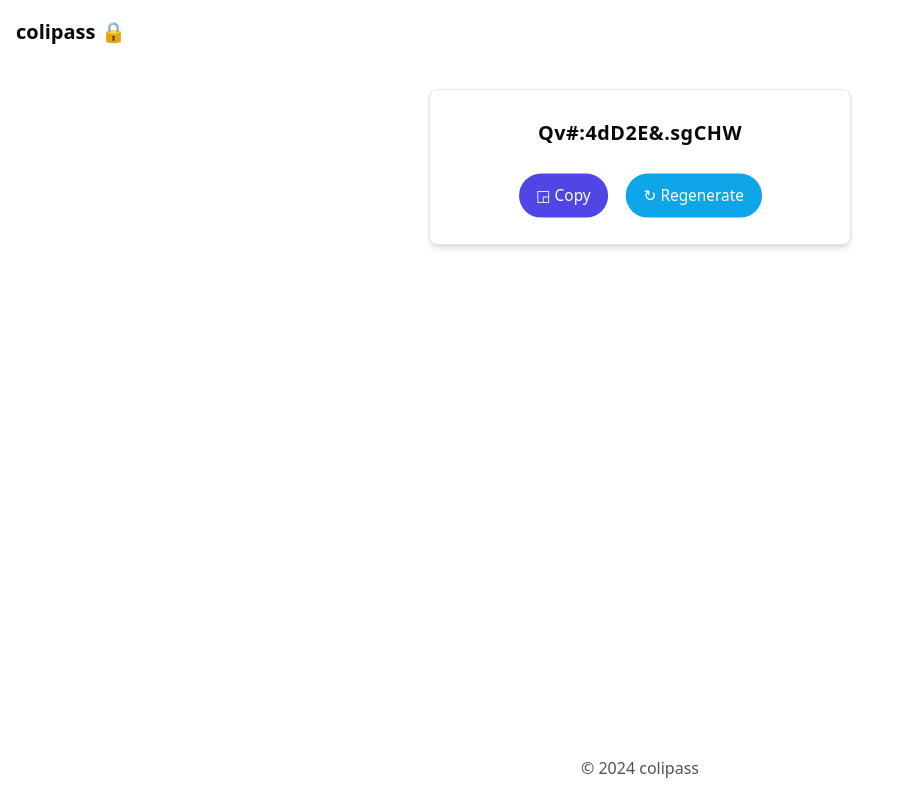
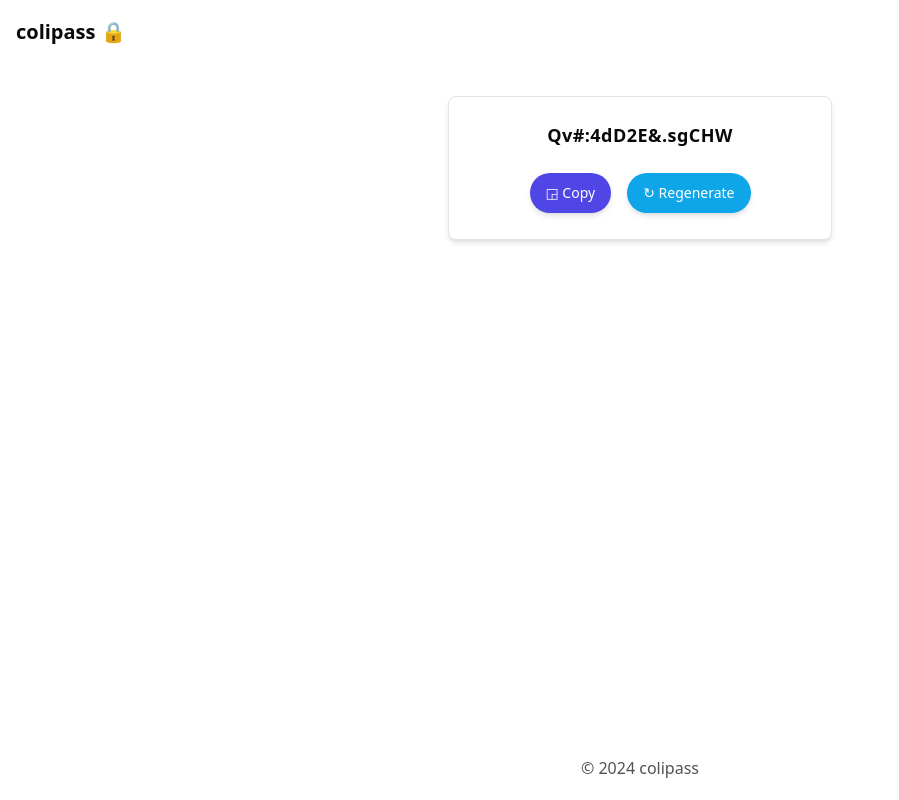
Before and after one commit to colidevs/colipass, a Next.js app: page / in a window 1280 px wide. Shown: the whole page, without its empty margins (0-899 px from the left). Built offline with nearby package versions, Linux system fonts and the light colour scheme.

Commit message:
Desacople de homepage más modificación y nuevos estilos

```diff
--- a/src/app/page.tsx
+++ b/src/app/page.tsx
@@ -1,23 +1,5 @@
-import {Button} from "@/components/ui/button";
-import {Label} from "@/components/ui/label";
-import {Card, CardContent, CardHeader} from "@/components/ui/card";
+import CardPassword from "@/components/ui/CardPassword";
 
-export default function HomePage() {
-  return (
-    <Card className="m-auto w-96 scale-110 shadow-md">
-      <CardHeader>
-        <Label className="place-self-center text-lg font-semibold tracking-wide" htmlFor="password">
-          Qv#:4dD2E&.sgCHW
-        </Label>
-      </CardHeader>
-      <CardContent className="flex justify-center gap-4">
-        <Button className="rounded-full bg-indigo-600 text-white" id="copy">
-          ◲ Copy
-        </Button>
-        <Button className="rounded-full bg-sky-500 text-white" id="regenerate">
-          ↻ Regenerate
-        </Button>
-      </CardContent>
-    </Card>
-  );
+export default async function HomePage() {
+  return <CardPassword />;
 }
--- /dev/null
+++ b/src/components/ui/CardPassword.tsx
@@ -0,0 +1,29 @@
+import {Button} from "@/components/ui/button";
+import {Label} from "@/components/ui/label";
+import {Card, CardContent, CardHeader} from "@/components/ui/card";
+
+export default function CardPassword() {
+  return (
+    <Card className="m-auto size-36 w-96 shadow-md">
+      <CardHeader>
+        <Label className="text-center text-lg font-semibold tracking-wide" htmlFor="password">
+          Qv#:4dD2E&.sgCHW
+        </Label>
+      </CardHeader>
+      <CardContent className="flex justify-center gap-4">
+        <Button
+          className="rounded-full border-indigo-700 bg-indigo-600 text-white shadow-md transition-transform ease-in-out hover:scale-110"
+          id="copy"
+        >
+          ◲ Copy
+        </Button>
+        <Button
+          className="rounded-full bg-sky-500 text-white shadow-md transition-transform ease-in-out hover:scale-110"
+          id="regenerate"
+        >
+          ↻ Regenerate
+        </Button>
+      </CardContent>
+    </Card>
+  );
+}
--- a/src/components/ui/card.tsx
+++ b/src/components/ui/card.tsx
@@ -1,79 +1,62 @@
-import * as React from "react"
+import * as React from "react";
 
-import { cn } from "@/lib/utils"
+import {cn} from "@/lib/utils";
 
-const Card = React.forwardRef<
-  HTMLDivElement,
-  React.HTMLAttributes<HTMLDivElement>
->(({ className, ...props }, ref) => (
+const Card = React.forwardRef<HTMLDivElement, React.HTMLAttributes<HTMLDivElement>>(
+  ({className, ...props}, ref) => (
     <div
       ref={ref}
-    className={cn(
-      "rounded-lg border bg-card text-card-foreground shadow-sm",
-      className
-    )}
+      className={cn("rounded-lg border bg-card text-card-foreground shadow-sm", className)}
       {...props}
     />
-))
-Card.displayName = "Card"
+  ),
+);
 
-const CardHeader = React.forwardRef<
-  HTMLDivElement,
-  React.HTMLAttributes<HTMLDivElement>
->(({ className, ...props }, ref) => (
-  <div
+Card.displayName = "Card";
+
+const CardHeader = React.forwardRef<HTMLDivElement, React.HTMLAttributes<HTMLDivElement>>(
+  ({className, ...props}, ref) => (
+    <div ref={ref} className={cn("flex flex-col space-y-1.5 p-6", className)} {...props} />
+  ),
+);
+
+CardHeader.displayName = "CardHeader";
+
+const CardTitle = React.forwardRef<HTMLParagraphElement, React.HTMLAttributes<HTMLHeadingElement>>(
+  ({className, ...props}, ref) => (
+    <h3
       ref={ref}
-    className={cn("flex flex-col space-y-1.5 p-6", className)}
+      className={cn("text-2xl font-semibold leading-none tracking-tight", className)}
       {...props}
     />
-))
-CardHeader.displayName = "CardHeader"
+  ),
+);
 
-const CardTitle = React.forwardRef<
-  HTMLParagraphElement,
-  React.HTMLAttributes<HTMLHeadingElement>
->(({ className, ...props }, ref) => (
-  <h3
-    ref={ref}
-    className={cn(
-      "text-2xl font-semibold leading-none tracking-tight",
-      className
-    )}
-    {...props}
-  />
-))
-CardTitle.displayName = "CardTitle"
+CardTitle.displayName = "CardTitle";
 
 const CardDescription = React.forwardRef<
   HTMLParagraphElement,
   React.HTMLAttributes<HTMLParagraphElement>
->(({ className, ...props }, ref) => (
-  <p
-    ref={ref}
-    className={cn("text-sm text-muted-foreground", className)}
-    {...props}
-  />
-))
-CardDescription.displayName = "CardDescription"
+>(({className, ...props}, ref) => (
+  <p ref={ref} className={cn("text-sm text-muted-foreground", className)} {...props} />
+));
 
-const CardContent = React.forwardRef<
-  HTMLDivElement,
-  React.HTMLAttributes<HTMLDivElement>
->(({ className, ...props }, ref) => (
+CardDescription.displayName = "CardDescription";
+
+const CardContent = React.forwardRef<HTMLDivElement, React.HTMLAttributes<HTMLDivElement>>(
+  ({className, ...props}, ref) => (
     <div ref={ref} className={cn("p-6 pt-0", className)} {...props} />
-))
-CardContent.displayName = "CardContent"
+  ),
+);
 
-const CardFooter = React.forwardRef<
-  HTMLDivElement,
-  React.HTMLAttributes<HTMLDivElement>
->(({ className, ...props }, ref) => (
-  <div
-    ref={ref}
-    className={cn("flex items-center p-6 pt-0", className)}
-    {...props}
-  />
-))
-CardFooter.displayName = "CardFooter"
+CardContent.displayName = "CardContent";
 
-export { Card, CardHeader, CardFooter, CardTitle, CardDescription, CardContent }
+const CardFooter = React.forwardRef<HTMLDivElement, React.HTMLAttributes<HTMLDivElement>>(
+  ({className, ...props}, ref) => (
+    <div ref={ref} className={cn("flex items-center p-6 pt-0", className)} {...props} />
+  ),
+);
+
+CardFooter.displayName = "CardFooter";
+
+export {Card, CardHeader, CardFooter, CardTitle, CardDescription, CardContent};
--- a/src/components/ui/label.tsx
+++ b/src/components/ui/label.tsx
@@ -1,26 +1,22 @@
-"use client"
+"use client";
 
-import * as React from "react"
-import * as LabelPrimitive from "@radix-ui/react-label"
-import { cva, type VariantProps } from "class-variance-authority"
+import * as React from "react";
+import * as LabelPrimitive from "@radix-ui/react-label";
+import {cva, type VariantProps} from "class-variance-authority";
 
-import { cn } from "@/lib/utils"
+import {cn} from "@/lib/utils";
 
 const labelVariants = cva(
-  "text-sm font-medium leading-none peer-disabled:cursor-not-allowed peer-disabled:opacity-70"
-)
+  "text-sm font-medium leading-none peer-disabled:cursor-not-allowed peer-disabled:opacity-70",
+);
 
 const Label = React.forwardRef<
   React.ElementRef<typeof LabelPrimitive.Root>,
-  React.ComponentPropsWithoutRef<typeof LabelPrimitive.Root> &
-    VariantProps<typeof labelVariants>
->(({ className, ...props }, ref) => (
-  <LabelPrimitive.Root
-    ref={ref}
-    className={cn(labelVariants(), className)}
-    {...props}
-  />
-))
-Label.displayName = LabelPrimitive.Root.displayName
+  React.ComponentPropsWithoutRef<typeof LabelPrimitive.Root> & VariantProps<typeof labelVariants>
+>(({className, ...props}, ref) => (
+  <LabelPrimitive.Root ref={ref} className={cn(labelVariants(), className)} {...props} />
+));
 
-export { Label }
+Label.displayName = LabelPrimitive.Root.displayName;
+
+export {Label};
```
Lines whose indentation alone changed are shown as unchanged.
